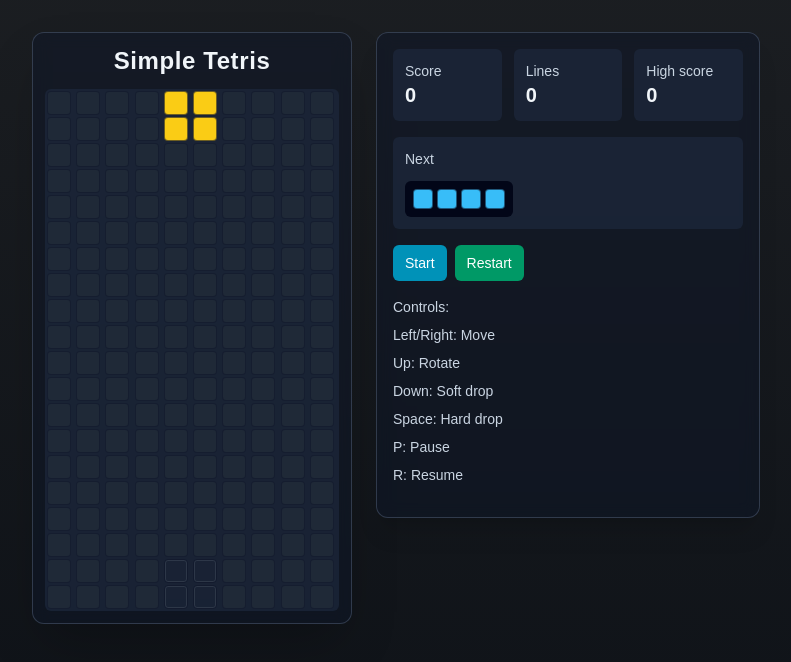
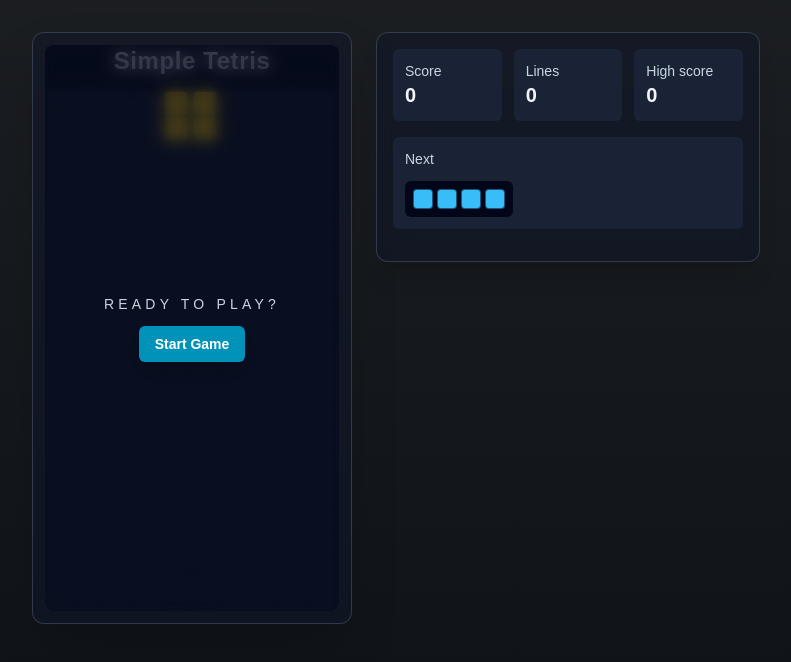
Before and after one commit to MitaKita/tetris, a Next.js app: page / in a window 1280 px wide. Shown: the top 662 px of the page, without its empty margins (244-1035 px from the left). Built offline with nearby package versions, Linux system fonts and the light colour scheme.

Commit message:
Move start button

```diff
--- a/src/app/page.tsx
+++ b/src/app/page.tsx
@@ -25,7 +25,12 @@ export default function Home() {
     <div className="relative isolate min-h-screen overflow-hidden bg-slate-950 px-4 pb-40 pt-6 text-slate-100 md:py-8">
       <TetrisBackdrop />
       <main className="relative z-10 mx-auto flex w-full max-w-4xl flex-col items-center gap-6 md:flex-row md:items-start md:justify-center">
-        <TetrisBoard board={boardWithPiece} ghostCellIndices={ghostCellIndices} />
+        <TetrisBoard
+          board={boardWithPiece}
+          ghostCellIndices={ghostCellIndices}
+          hasStarted={hasStarted}
+          onStart={controls.togglePause}
+        />
         <GameSidebar
           score={score}
           lines={lines}
--- a/src/features/tetris/components/GameSidebar.tsx
+++ b/src/features/tetris/components/GameSidebar.tsx
@@ -86,14 +86,17 @@ export function GameSidebar({
       </div>
 
         <div className="flex flex-wrap gap-2">
+          {hasStarted ? (
             <button
               type="button"
               onClick={onTogglePause}
               disabled={isGameOver}
               className="rounded-md bg-cyan-600 px-2 py-1.5 text-xs font-medium text-white disabled:cursor-not-allowed disabled:opacity-50 md:px-3 md:py-2 md:text-sm"
             >
-          {!hasStarted ? "Start" : isRunning ? "Pause" : "Resume"}
+              {isRunning ? "Pause" : "Resume"}
             </button>
+          ) : null}
+          {hasStarted ? (
             <button
               type="button"
               onClick={onRestart}
@@ -101,10 +104,12 @@ export function GameSidebar({
             >
               Restart
             </button>
+          ) : null}
         </div>
 
       {isGameOver ? <p className="rounded-md bg-rose-950 px-3 py-2 text-rose-300">Game Over</p> : null}
 
+        {hasStarted ? (
           <div className="hidden space-y-2 text-sm text-slate-300 md:block">
             <p>Controls:</p>
             <p>Left/Right: Move</p>
@@ -114,7 +119,9 @@ export function GameSidebar({
             <p>P: Pause</p>
             <p>R: Resume</p>
           </div>
+        ) : null}
 
+        {hasStarted ? (
           <div className="grid grid-cols-3 gap-2 text-sm md:hidden">
             <button type="button" onClick={onMoveLeft} className="rounded bg-slate-700/90 p-2">
               Left
@@ -132,6 +139,7 @@ export function GameSidebar({
               Drop
             </button>
           </div>
+        ) : null}
     </aside>
   )
 }
--- a/src/features/tetris/components/TetrisBoard.tsx
+++ b/src/features/tetris/components/TetrisBoard.tsx
@@ -4,13 +4,15 @@ import type { Board } from "../types"
 type TetrisBoardProps = {
   board: Board
   ghostCellIndices: number[]
+  hasStarted: boolean
+  onStart: () => void
 }
 
-export function TetrisBoard({ board, ghostCellIndices }: TetrisBoardProps) {
+export function TetrisBoard({ board, ghostCellIndices, hasStarted, onStart }: TetrisBoardProps) {
   const ghostSet = new Set(ghostCellIndices)
 
   return (
-    <section className="w-full max-w-[320px] rounded-xl border border-slate-500/40 bg-slate-900/45 p-3 shadow-2xl backdrop-blur-sm">
+    <section className="relative w-full max-w-[320px] rounded-xl border border-slate-500/40 bg-slate-900/45 p-3 shadow-2xl backdrop-blur-sm">
       <h1 className="mb-3 text-center text-2xl font-bold tracking-wide">Simple Tetris</h1>
       <div aria-label="tetris-board" className="grid grid-cols-10 gap-[2px] rounded-md bg-slate-800/70 p-[2px]">
         {board.flat().map((cell, index) => {
@@ -27,6 +29,21 @@ export function TetrisBoard({ board, ghostCellIndices }: TetrisBoardProps) {
           )
         })}
       </div>
+
+      {!hasStarted ? (
+        <div className="absolute inset-3 flex items-center justify-center rounded-lg bg-slate-950/70 backdrop-blur-sm">
+          <div className="flex flex-col items-center gap-3 text-center">
+            <p className="text-sm uppercase tracking-[0.3em] text-slate-300">Ready to play?</p>
+            <button
+              type="button"
+              onClick={onStart}
+              className="rounded-md bg-cyan-600 px-4 py-2 text-sm font-semibold text-white shadow-lg"
+            >
+              Start Game
+            </button>
+          </div>
+        </div>
+      ) : null}
     </section>
   )
 }
```
Also changed, not shown: 1 other file (tests, documents, lock files or other folders). Lines whose indentation alone changed are shown as unchanged.
